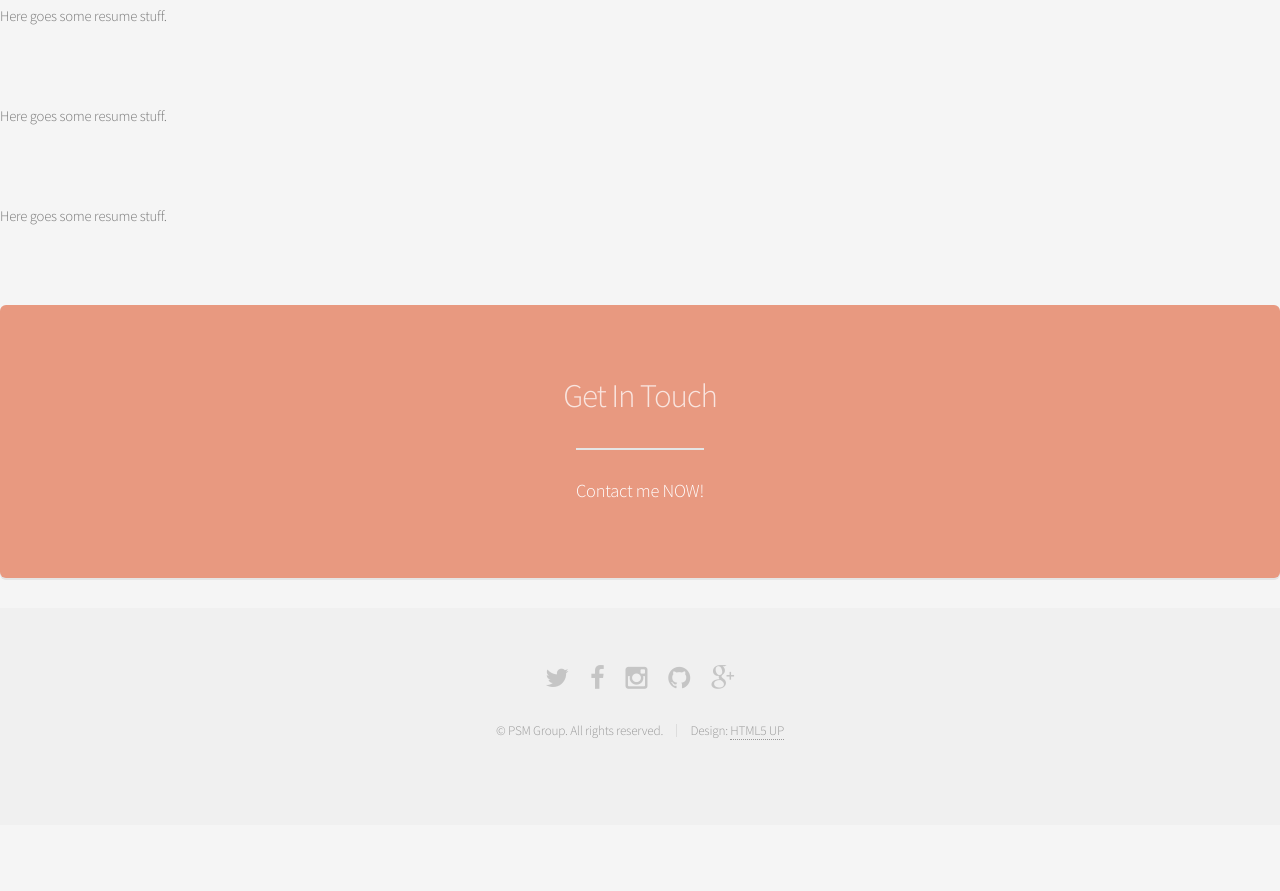
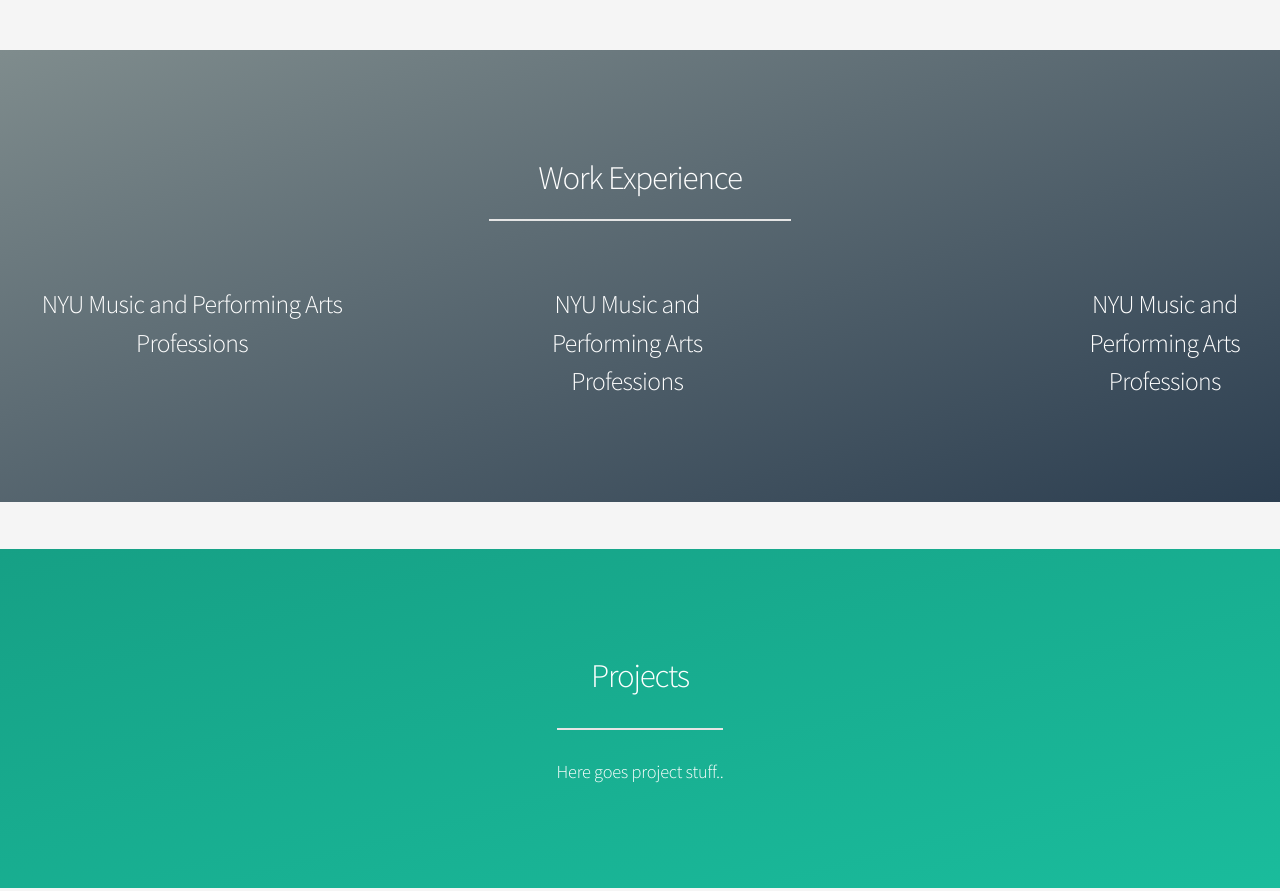
Before and after one commit to devintyler/Resume-Site, a plain HTML site: page Alpha/index.html in a window 1280 px wide. Shown: the part 777-1668 px from the top of the page. Before the commit the page ends 1602 px from the top, so only its background shows below. Drawn offline with Linux system fonts and the light colour scheme; files whose address does not match are found by name.

Commit message:
Update CSS

```diff
--- a/Alpha/index.html
+++ b/Alpha/index.html
@@ -10,6 +10,7 @@
 		<meta http-equiv="content-type" content="text/html; charset=utf-8" />
 		<meta name="description" content="" />
 		<meta name="keywords" content="" />
+		<link rel="shortcut icon" type="image/x-icon" href="images/logo.png" />
 		<!--[if lte IE 8]><script src="css/ie/html5shiv.js"></script><![endif]-->
 		<script src="jquery-1.11.1.min.js"></script>
 		<script src="js/jquery.min.js"></script>
@@ -42,7 +43,7 @@
 								<li><a href="#">Other</a></li>
 							</ul>
 						</li>
-						<li><a href="contact.html" class="button">Contact Me</a></li>
+						<li><a href="#contact" class="button">Contact Me</a></li>
 					</ul>
 				</nav>
 			</header>
@@ -67,32 +68,44 @@
 					</header>
 				</section>
 			</section>
-			<section id="resume">
-				<div>
-					<p>Here goes some resume stuff.</p>
-				</div>
+			<div name="resume"></div>
+			<div id="spacer"></div>
+			<section id="resume1">
+				<header class="resume">
+					<h2>Work Experience</h2>
+				</header>
+				<section class="resume">
+					<div class="col1">
+						<h3>NYU Music and Performing Arts Professions</h3>
+					</div>
+					<div class="col2outer">
+						<div class="col2mid">
+							<h3>NYU Music and Performing Arts Professions</h3>
+						</div>
+						<div class="col2right">
+							<h3>NYU Music and Performing Arts Professions</h3>
+						</div>
+					</div>
+				</section>
+			</section>
+			<div name="projects"></div>
+			<div id="spacer"></div>
+			<section id="projects1">
+				<header class="major">
+					<h2>Projects</h2>
+					<p>Here goes project stuff..</p>
+				</header>
+			</section>
+		<!-- Contact -->
+			<div name="contact"></div>
+			<div id="spacer"></div>
+			<section class="box special" id="contactBox">
+				<header class="major">
+					<h2>Get In Touch</h2>
+					<p>Contact me NOW!</p>
+				</header>
 			</section>
 			<div id="spacer"></div>
-			<section id="projects">
-				<div>
-					<p>Here goes some resume stuff.</p>
-				</div>
-			</section>
-			<div id="spacer"></div>
-			<section id="resume">
-				<div>
-					<p>Here goes some resume stuff.</p>
-				</div>
-			</section>
-			<div id="spacer"></div>
-
-		<!-- CTA -->
-			<section class="box special" id="cta">
-					<header class="major">
-						<h2>Get In Touch</h2>
-						<p style="color:#fff;">Contact me NOW!</p>
-					</header>
-				</section>
 
 		<!-- Footer -->
 			<footer id="footer">
@@ -100,7 +113,7 @@
 					<li><a href="#" class="icon fa-twitter"><span class="label">Twitter</span></a></li>
 					<li><a href="#" class="icon fa-facebook"><span class="label">Facebook</span></a></li>
 					<li><a href="#" class="icon fa-instagram"><span class="label">Instagram</span></a></li>
-					<li><a href="#" class="icon fa-github"><span class="label">Github</span></a></li>
+					<li><a href="https://github.com/devintyler" target="_blank" class="icon fa-github"><span class="label">Github</span></a></li>
 					<li><a href="#" class="icon fa-google-plus"><span class="label">Google+</span></a></li>
 				</ul>
 				<ul class="copyright">
```
